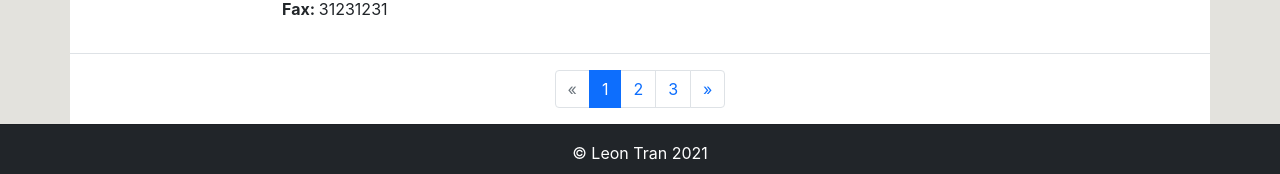
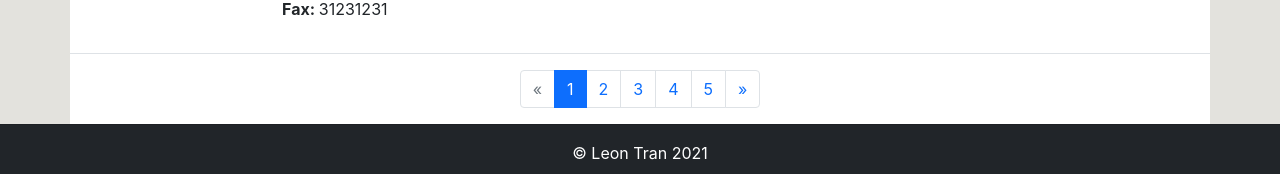
Before and after one commit to leontran66/connoisseur, a React (Create React App) app in the folder client/: page /restaurants in a window 1280 px wide. Shown: the part 927-1101 px from the top of the page. Built offline with nearby package versions, Linux system fonts and the light colour scheme; no server answers.

Commit message:
added pagination logic

```diff
--- a/client/src/views/components/Businesses/Pagination/Pagination.tsx
+++ b/client/src/views/components/Businesses/Pagination/Pagination.tsx
@@ -1,22 +1,71 @@
 import React from 'react';
+import { useLocation } from 'react-router-dom';
 import './Pagination.css';
 
 const Pagination = () => {
-  const currentPage = 1;
+  const query = new URLSearchParams(useLocation().search);
+  const search = query.get('search_query');
+  const pages = 10; // TODO: get total pages from props
+  let currentPage = 1;
+  if (query.get('page')) {
+    currentPage = parseInt(query.get('page')!, 10);
+  }
+  const pageArray = [];
+  for (let i = 0; i < pages; i += 1) {
+    if (i >= 5) {
+      break;
+    }
+    if (currentPage <= 3) {
+      pageArray.push(i + 1);
+    } else if (currentPage >= pages - 2) {
+      pageArray.push(pages - (4 - i));
+    } else {
+      pageArray.push(currentPage + (i - 2));
+    }
+  }
 
   return (
     <nav aria-label='Businesses pagination'>
       <ul className='pagination justify-content-center mt-3 pb-3'>
-        <li className={`page-item ${currentPage === 1 && 'disabled'}`}>
-          <a className='page-link' href={`/businesses?page=${currentPage - 1}`} aria-label='Previous'>
+        <li className={`page-item ${currentPage <= 1 && 'disabled'}`}>
+          <a
+            className='page-link'
+            href={
+              search
+                ? `/restaurants?search_query=${search}&page=${currentPage - 1}`
+                : `/restaurants?page=${currentPage - 1}`
+            }
+            aria-label='Previous'
+          >
             <span aria-hidden='true'>&laquo;</span>
           </a>
         </li>
-        <li className='page-item active'><a className='page-link' href='/businesses?page=1'>1</a></li>
-        <li className='page-item'><a className='page-link' href='/businesses?page=2'>2</a></li>
-        <li className='page-item'><a className='page-link' href='/businesses?page=3'>3</a></li>
-        <li className='page-item'>
-          <a className='page-link' href={`/businesses?page=${currentPage + 1}`} aria-label='Next'>
+        {
+          pageArray.map((page) => (
+            <li key={page} className={`page-item ${page === currentPage && 'active'}`}>
+              <a
+                className='page-link'
+                href={
+                search
+                  ? `restaurants?search_query=${search}&page=${page}`
+                  : `restaurants?page=${page}`
+                }
+              >
+                {page}
+              </a>
+            </li>
+          ))
+        }
+        <li className={`page-item ${currentPage >= pages && 'disabled'}`}>
+          <a
+            className='page-link'
+            href={
+              search
+                ? `/restaurants?search_query=${search}&page=${currentPage + 1}`
+                : `/restaurants?page=${currentPage + 1}`
+            }
+            aria-label='Next'
+          >
             <span aria-hidden='true'>&raquo;</span>
           </a>
         </li>
--- /dev/null
+++ b/client/src/views/components/Businesses/Wrapper/Wrapper.tsx
@@ -0,0 +1,31 @@
+import React from 'react';
+import { Redirect, useLocation } from 'react-router-dom';
+
+type Props = {
+  children: React.ReactNode
+}
+
+const Wrapper = ({ children }: Props) => {
+  const query = new URLSearchParams(useLocation().search);
+  const pages = 10;
+  let currentPage = 1;
+  if (query.get('page')) {
+    currentPage = parseInt(query.get('page')!, 10);
+  }
+
+  return (
+    <>
+      {
+        currentPage > 0 && currentPage <= pages ? (
+          <>
+            {children}
+          </>
+        ) : (
+          <Redirect to='/404' />
+        )
+      }
+    </>
+  );
+};
+
+export default Wrapper;
--- a/client/src/views/components/Landing/Restaurants/Restaurants.tsx
+++ b/client/src/views/components/Landing/Restaurants/Restaurants.tsx
@@ -36,7 +36,7 @@ const Restaurants = () => (
               <br />
               31231231
             </p>
-            <a href='/restaurants?search_query=WoW' className='btn btn-primary'>Read More</a>
+            <a href='/restaurants?search_query=WoW' className='btn btn-light'>Read More</a>
           </div>
         </div>
       </div>
@@ -72,7 +72,7 @@ const Restaurants = () => (
               <br />
               31231231
             </p>
-            <a href='/restaurants?search_query=WoW' className='btn btn-primary'>Read More</a>
+            <a href='/restaurants?search_query=WoW' className='btn btn-light'>Read More</a>
           </div>
         </div>
       </div>
@@ -108,7 +108,7 @@ const Restaurants = () => (
               <br />
               31231231
             </p>
-            <a href='/restaurants?search_query=WoW' className='btn btn-primary'>Read More</a>
+            <a href='/restaurants?search_query=WoW' className='btn btn-light'>Read More</a>
           </div>
         </div>
       </div>
--- a/client/src/views/components/Profile/Wrapper.tsx
+++ b/client/src/views/components/Profile/Wrapper/Wrapper.tsx
@@ -1,6 +1,6 @@
 import React from 'react';
 import { useAuth0, withAuthenticationRequired } from '@auth0/auth0-react';
-import Redirect from '../common/Redirect/Redirect';
+import Redirect from '../../common/Redirect/Redirect';
 
 type Props = {
   children: React.ReactNode
--- /dev/null
+++ b/client/src/views/components/Profile/Wrapper/package.json
@@ -0,0 +1,4 @@
+{
+  "name": "wrapper",
+  "main": "./Wrapper.tsx"
+}
--- a/client/src/views/components/common/Search/Search.tsx
+++ b/client/src/views/components/common/Search/Search.tsx
@@ -2,9 +2,10 @@ import React from 'react';
 
 const Search = () => (
   <div className='search pt-3 mb-3'>
-    <form>
+    <form method='GET' action='/restaurants'>
       <div className='input-group'>
-        <input type='text' className='form-control' id='search_query' placeholder='Search' />
+        <input type='text' className='form-control' id='search_query' name='search_query' placeholder='Search' />
+        <input type='hidden' className='form-control' id='page' name='page' value={1} />
         <button type='submit' className='btn btn-dark'>
           <svg xmlns='http://www.w3.org/2000/svg' width='80' height='16' fill='currentColor' className='bi bi-search search-button' viewBox='0 0 16 16'>
             <path d='M11.742 10.344a6.5 6.5 0 1 0-1.397 1.398h-.001c.03.04.062.078.098.115l3.85 3.85a1 1 0 0 0 1.415-1.414l-3.85-3.85a1.007 1.007 0 0 0-.115-.1zM12 6.5a5.5 5.5 0 1 1-11 0 5.5 5.5 0 0 1 11 0z' />
--- a/client/src/views/pages/businesses.tsx
+++ b/client/src/views/pages/businesses.tsx
@@ -5,17 +5,20 @@ import Navbar from '../components/common/Navbar';
 import Pagination from '../components/Businesses/Pagination';
 import Result from '../components/Businesses/Result';
 import Search from '../components/common/Search';
+import Wrapper from '../components/Businesses/Wrapper';
 
 const BusinessesPage = () => (
   <>
     <Navbar />
     <Container>
+      <Wrapper>
         <Search />
         <Result />
         <Result />
         <Result />
         <Result />
         <Pagination />
+      </Wrapper>
     </Container>
     <Footer />
   </>
--- a/client/src/views/routes/index.tsx
+++ b/client/src/views/routes/index.tsx
@@ -1,4 +1,4 @@
-import React, { useEffect } from 'react';
+import React from 'react';
 import { BrowserRouter as Router, Switch, Route } from 'react-router-dom';
 import { Auth0Provider } from '@auth0/auth0-react';
 import business from '../pages/business';
@@ -9,12 +9,7 @@ import defaultRoute from './default';
 import 'bootstrap/dist/css/bootstrap.min.css';
 import 'bootstrap/dist/js/bootstrap.esm.min.js';
 
-const App = () => {
-  useEffect(() => {
-
-  }, []);
-
-  return (
+const App = () => (
   <Auth0Provider
     audience={process.env.REACT_APP_AUTH0_AUDIENCE!}
     domain={process.env.REACT_APP_AUTH0_DOMAIN!}
@@ -24,9 +19,9 @@ const App = () => {
   >
     <Router>
       <Switch>
-          <Route path='/profile' component={profile} />
-          <Route path='/restaurants/:id' component={business} />
-          <Route path='/restaurants' component={businesses} />
+        <Route exact path='/profile' component={profile} />
+        <Route exact path='/restaurants/:id' component={business} />
+        <Route exact path='/restaurants' component={businesses} />
         <Route exact path='/' component={defaultRoute} />
         <Route exact path='/index.html' component={defaultRoute} />
         <Route component={notfound} />
@@ -34,6 +29,5 @@ const App = () => {
     </Router>
   </Auth0Provider>
 );
-};
 
 export default App;
```
Also changed, not shown: client/src/views/components/Businesses/Wrapper/package.json (renamed from client/src/views/components/Profile/package.json). Lines whose indentation alone changed are shown as unchanged.
